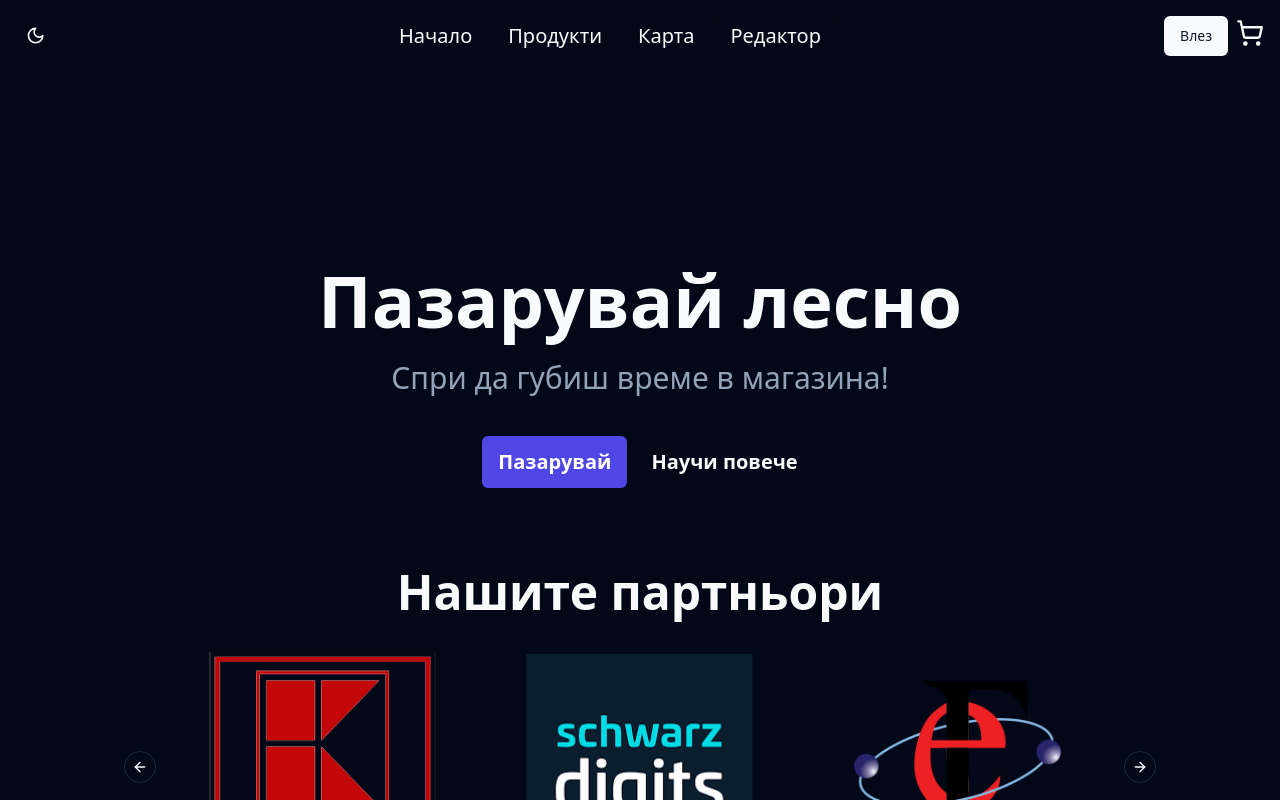
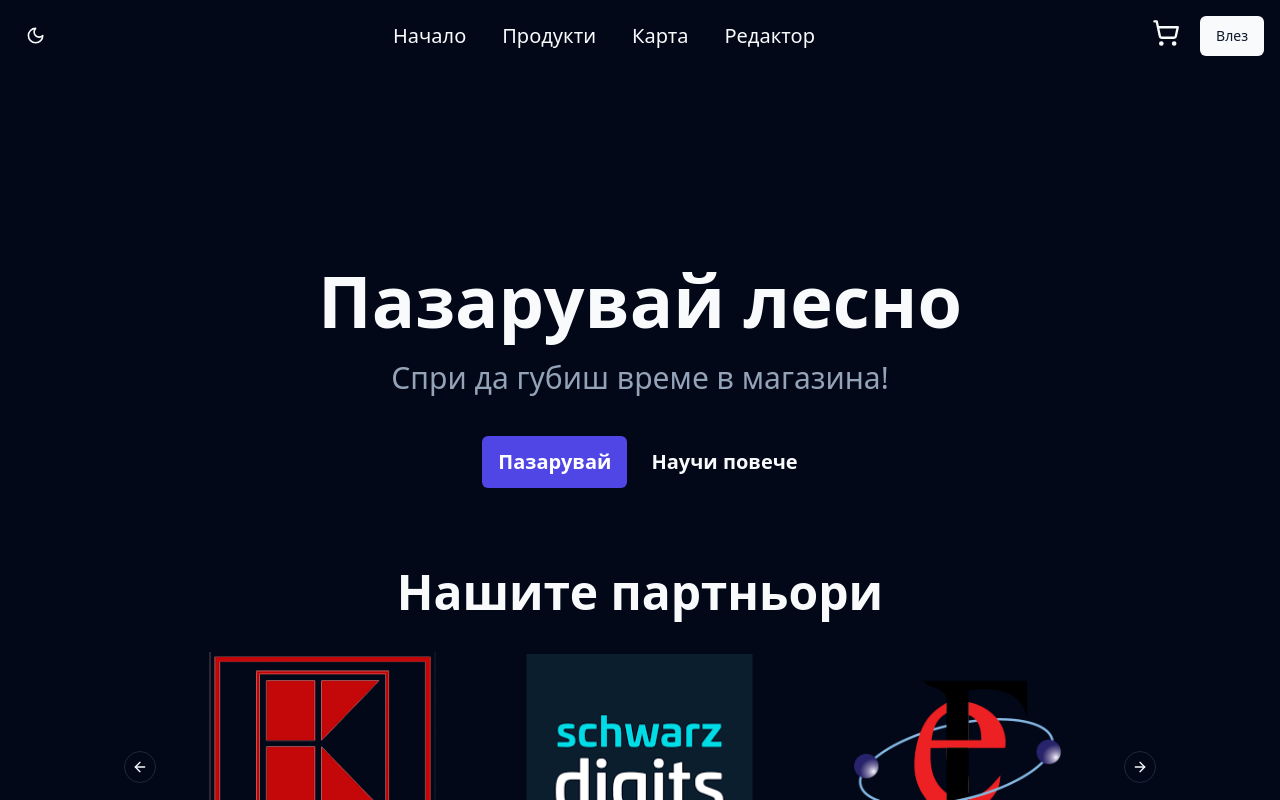
Before and after one commit to endermn/Schwarz, a React (Vite) app in the folder frontend/: page / in a window 1280 px wide. Shown: the top 800 px of the page. Built offline with nearby package versions, Linux system fonts and the light colour scheme.

Commit message:
ITS THE FINAL COUNTDOWWNNNNNNNNN

```diff
--- a/frontend/src/components/NavBar.tsx
+++ b/frontend/src/components/NavBar.tsx
@@ -102,14 +102,7 @@ export function NavBar({ user, cart }: { user: UserI; cart: ProductI[] }) {
 				</Sheet>
 			</div>
 
-			<div className="flex items-center gap-2">
-				{user?.username ? (
-					<UserNav user={user} />
-				) : (
-					<a href="/signin">
-						<Button className="">Влез</Button>
-					</a>
-				)}
+			<div className="flex items-center gap-5">
 				<NavLink to={cart.length === 0 ? "/products" : "/map"}>
 					<div className="relative inline-block">
 						<ShoppingCart size={28} />
@@ -120,6 +113,13 @@ export function NavBar({ user, cart }: { user: UserI; cart: ProductI[] }) {
 						)}
 					</div>
 				</NavLink>
+				{user?.username ? (
+					<UserNav user={user} />
+				) : (
+					<a href="/signin">
+						<Button className="">Влез</Button>
+					</a>
+				)}
 			</div>
 		</div>
 	);
--- a/frontend/src/pages/Map.tsx
+++ b/frontend/src/pages/Map.tsx
@@ -270,7 +270,7 @@ const Grid = ({ gridData }: { gridData: DataI[][] }) => {
 													return (
 														<div
 															key={product.name}
-															className="flex h-full text-balance border-b-2 border-b-black/20 py-2"
+															className="flex h-full text-balance border-b-2 border-b-black/20 py-2 dark:border-b-white/50 dark:text-white"
 														>
 															<div
 																className={`mr-3 h-4 w-4 border-2 border-black dark:border-white ${getColorFromKind(product.kind)}`}
@@ -283,8 +283,11 @@ const Grid = ({ gridData }: { gridData: DataI[][] }) => {
 										</AlertDialogDescription>
 									</AlertDialogHeader>
 									<AlertDialogFooter>
-										<AlertDialogCancel onClick={() => setLegendOpen(false)}>
-											Затвори
+										<AlertDialogCancel
+											className="bg-blue-500 text-white"
+											onClick={() => setLegendOpen(false)}
+										>
+											Разбрах!
 										</AlertDialogCancel>
 									</AlertDialogFooter>
 								</AlertDialogContent>
```
